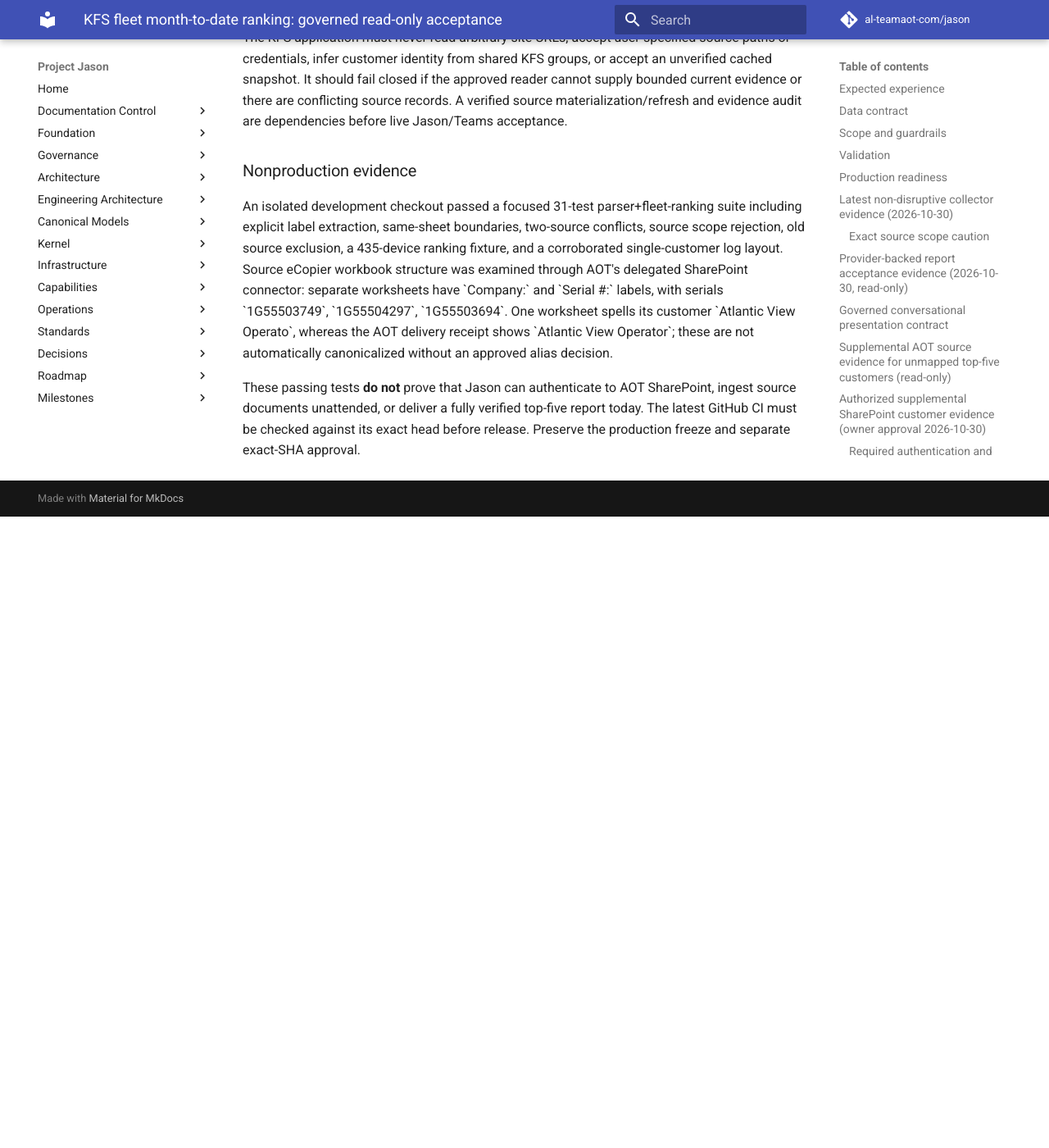
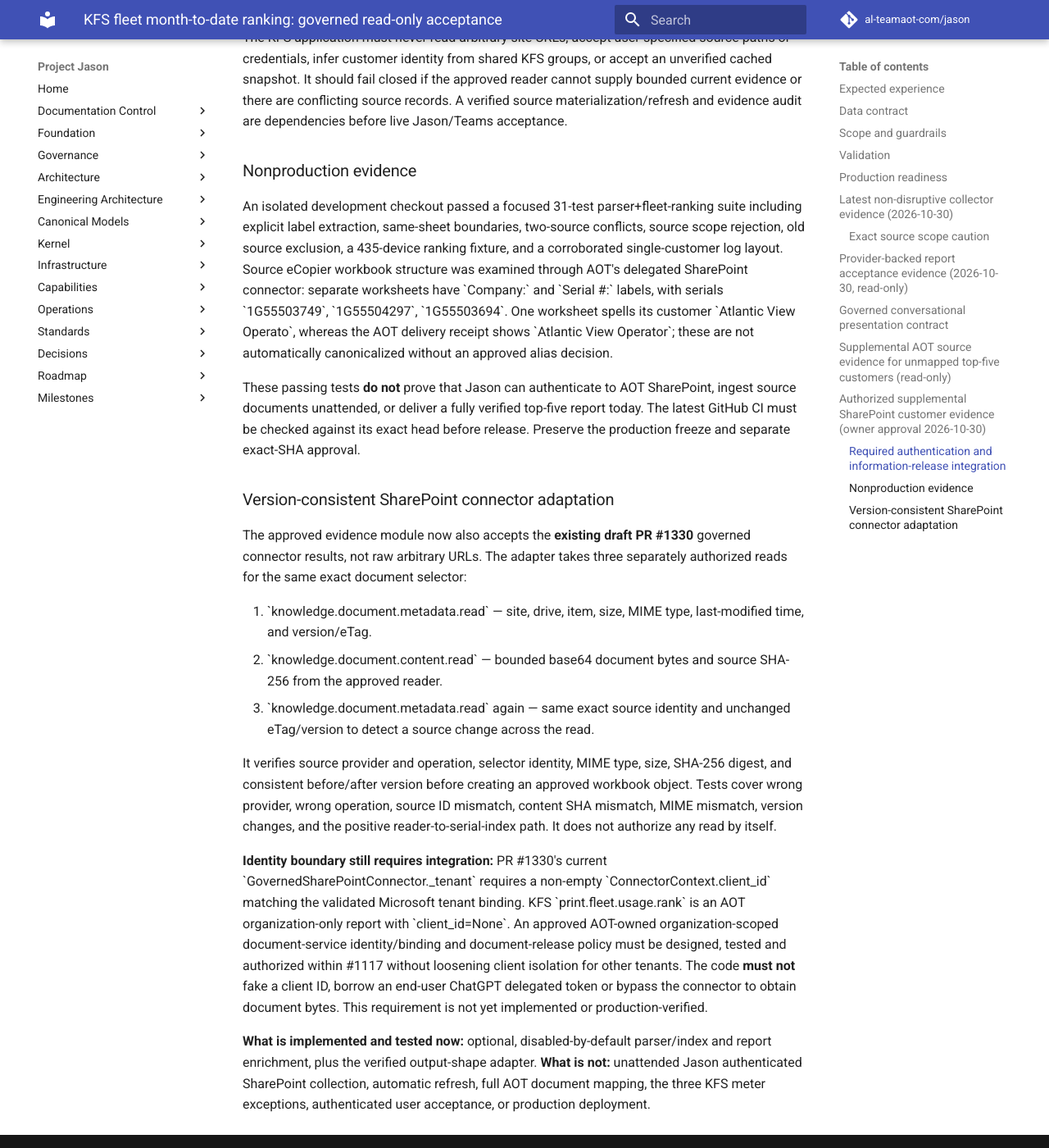
Before and after one commit to al-teamaot-com/jason, an MkDocs documentation site: the page built from docs/operations/KFS-Fleet-Volume-Ranking-20261030.md, in a window 1280 px wide and 1400 px high, scrolled down 6065 px. Shown: the whole window at 82% size. Built offline with MkDocs 1.6.1 and Material for MkDocs 9.7.7, drawn with Linux system fonts in a browser that asks for light colours; comment, search, counter and statistics services are not loaded; before the commit the page ends 6695 px from its top, so only the background shows below that.

Commit message:
Document governed SharePoint version binding and AOT-scoped identity dependency (#2176)

```diff
--- a/docs/operations/KFS-Fleet-Volume-Ranking-20261030.md
+++ b/docs/operations/KFS-Fleet-Volume-Ranking-20261030.md
@@ -110,3 +110,18 @@
 An isolated development checkout passed a focused 31-test parser+fleet-ranking suite including explicit label extraction, same-sheet boundaries, two-source conflicts, source scope rejection, old source exclusion, a 435-device ranking fixture, and a corroborated single-customer log layout. Source eCopier workbook structure was examined through AOT's delegated SharePoint connector: separate worksheets have \`Company:\` and \`Serial #:\` labels, with serials \`1G55503749\`, \`1G55504297\`, \`1G55503694\`. One worksheet spells its customer \`Atlantic View Operato\`, whereas the AOT delivery receipt shows \`Atlantic View Operator\`; these are not automatically canonicalized without an approved alias decision.
 
 These passing tests **do not** prove that Jason can authenticate to AOT SharePoint, ingest source documents unattended, or deliver a fully verified top-five report today. The latest GitHub CI must be checked against its exact head before release. Preserve the production freeze and separate exact-SHA approval.
+
+
+### Version-consistent SharePoint connector adaptation
+
+The approved evidence module now also accepts the **existing draft PR #1330** governed connector results, not raw arbitrary URLs. The adapter takes three separately authorized reads for the same exact document selector:
+
+1. \`knowledge.document.metadata.read\` — site, drive, item, size, MIME type, last-modified time, and version/eTag.
+2. \`knowledge.document.content.read\` — bounded base64 document bytes and source SHA-256 from the approved reader.
+3. \`knowledge.document.metadata.read\` again — same exact source identity and unchanged eTag/version to detect a source change across the read.
+
+It verifies source provider and operation, selector identity, MIME type, size, SHA-256 digest, and consistent before/after version before creating an approved workbook object. Tests cover wrong provider, wrong operation, source ID mismatch, content SHA mismatch, MIME mismatch, version changes, and the positive reader-to-serial-index path. It does not authorize any read by itself.
+
+**Identity boundary still requires integration:** PR #1330's current \`GovernedSharePointConnector._tenant\` requires a non-empty \`ConnectorContext.client_id\` matching the validated Microsoft tenant binding. KFS \`print.fleet.usage.rank\` is an AOT organization-only report with \`client_id=None\`. An approved AOT-owned organization-scoped document-service identity/binding and document-release policy must be designed, tested and authorized within #1117 without loosening client isolation for other tenants. The code **must not** fake a client ID, borrow an end-user ChatGPT delegated token or bypass the connector to obtain document bytes. This requirement is not yet implemented or production-verified.
+
+**What is implemented and tested now:** optional, disabled-by-default parser/index and report enrichment, plus the verified output-shape adapter. **What is not:** unattended Jason authenticated SharePoint collection, automatic refresh, full AOT document mapping, the three KFS meter exceptions, authenticated user acceptance, or production deployment.
```
